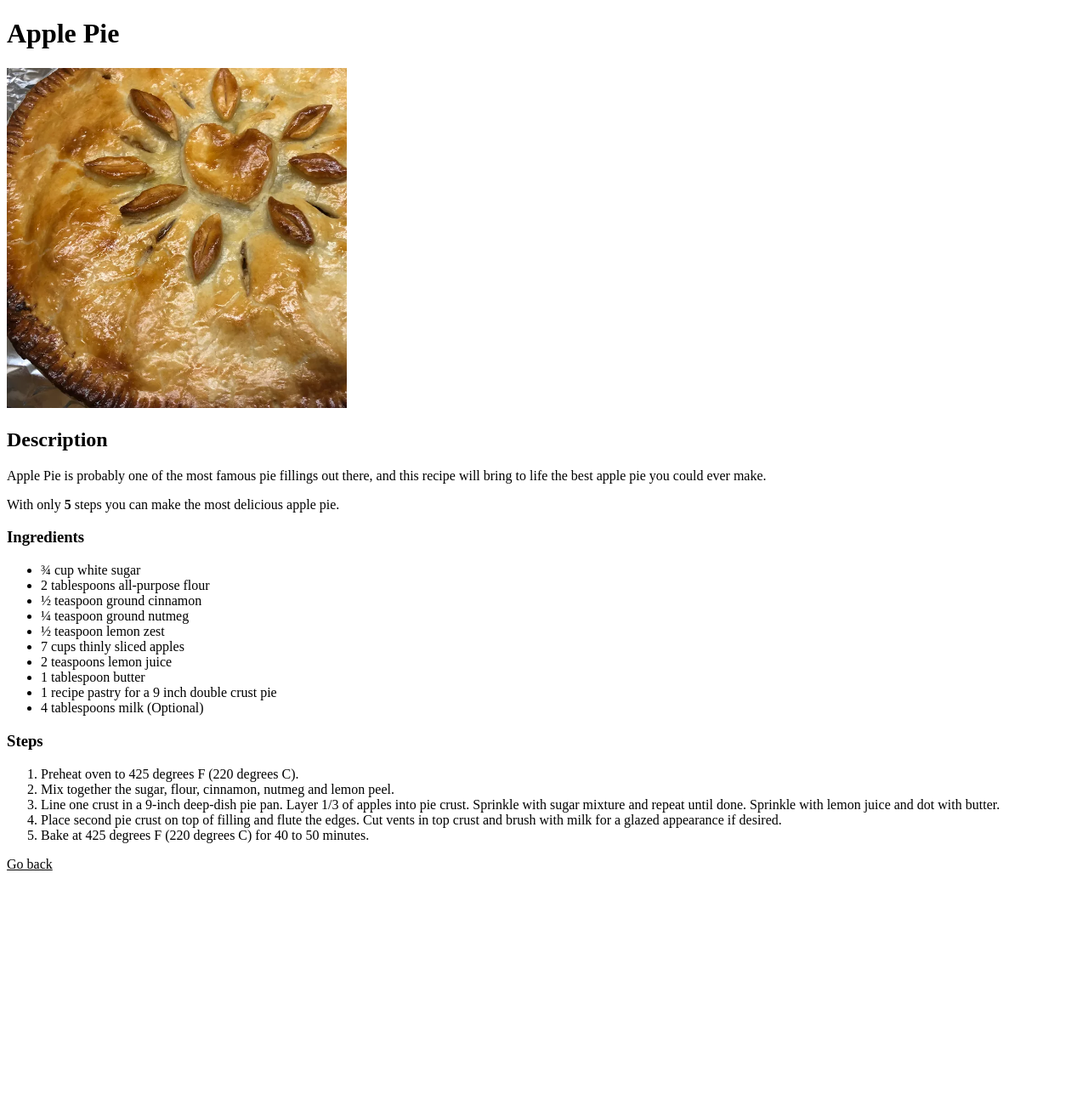
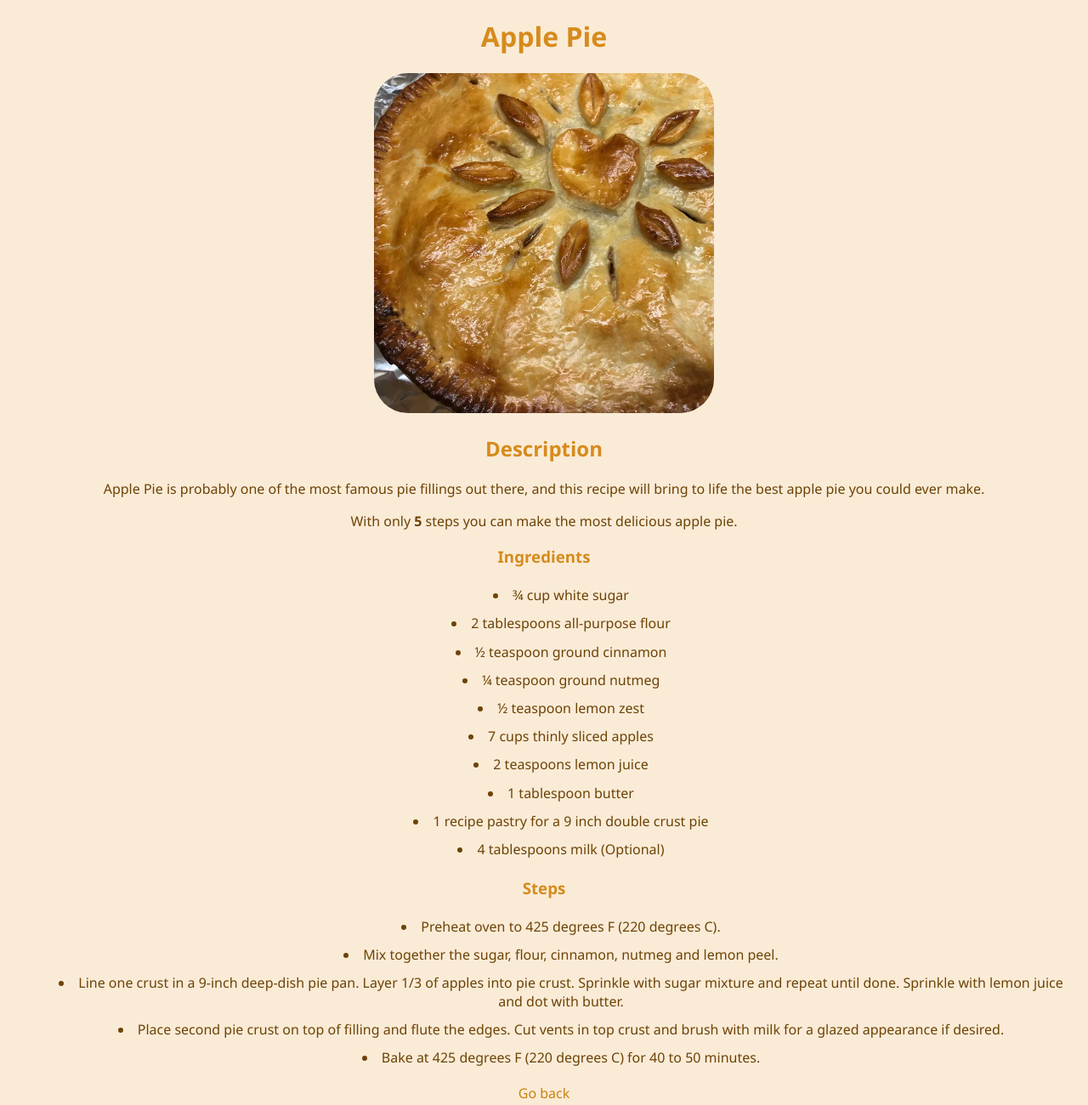
Before and after one commit to blissfulEase/odin-recipes, a plain HTML site: page recipes/apple-pie.html in a window 1280 px wide. Shown: the whole page at 85% size. Before the commit the page ends 1034 px from the top, so only its background shows below. Drawn offline with Linux system fonts and the light colour scheme; files that its build step writes are made by us from their sources.

Commit message:
feat: Add CSS styles for index and recipe pages
Create CSS folder, correct paths for all styles sources in
html files and adjust images width/height. Delete previous
CSS style file

```diff
--- /dev/null
+++ b/CSS/main-style.css
@@ -0,0 +1,41 @@
+/* || GENERAL STYLE*/
+
+html {
+    font-family: 'Segoe UI', Tahoma, Geneva, Verdana, sans-serif;
+    text-align: center;
+    background-color: antiquewhite;
+}
+
+/* || LISTS */
+
+ul {
+    list-style: inside none;
+    font-size: 1.2em;
+    font-style: oblique;
+}
+
+li {
+    padding: 24px 0;
+    margin: 12px;
+    background-color: rgba(238, 158, 39, 0.185);
+    border-radius: 25px;
+}
+
+/* || COLORS */
+
+h1 {
+    color:rgb(240, 159, 38);
+}
+
+a {
+    color: rgb(204, 128, 14);
+
+}
+
+a:hover {
+    color:darkslategray;
+}
+
+a:active {
+    color: midnightblue;
+}
--- /dev/null
+++ b/CSS/page-style.css
@@ -0,0 +1,48 @@
+/*|| GENERAL STYLE */
+
+html {
+    text-align: center;
+    font-family: 'Segoe UI', Tahoma, Geneva, Verdana, sans-serif;
+    background-color: antiquewhite;
+    color: rgb(109, 67, 5);
+}
+
+/*|| LISTS*/
+
+ul, ol{
+    list-style:inside;
+}
+
+li{
+    padding: 0.2em 0.2em;
+    margin: 0.3em;
+}
+
+
+/* || COLORS */
+
+h1, h2, h3 {
+    color:rgb(214, 139, 27);
+}
+
+a {
+    color: rgb(204, 128, 14);
+    text-decoration: none;
+}
+
+a:hover {
+    color:darkslategray;
+}
+
+a:active {
+    color: midnightblue;
+}
+
+/*|| IMGS */
+
+img{
+    border-radius: 10%;
+    width: 400px;
+    height: auto;
+    display: inline;
+}
--- a/recipes/apple-pie.html
+++ b/recipes/apple-pie.html
@@ -4,7 +4,7 @@
     <meta charset="UTF-8">
     <meta name="viewport" content="width=device-width, initial-scale=1.0">
     <title>Recipe</title>
-    <link href="styles.css" rel="stylesheet">
+    <link href="../CSS/page-style.css" rel="stylesheet">
 </head>
 <body>
 
--- a/styles.css
+++ /dev/null
@@ -1,11 +0,0 @@
-a {
-    color: black;
-}
-
-a:hover {
-    color:darkslategray;
-}
-
-a:active {
-    color: midnightblue;
-}
```
Also changed, not shown: index.html (+1 -1 lines), recipes/carrot-cake.html (+1 -1 lines), recipes/pumpkin-pie.html (+1 -1 lines).
